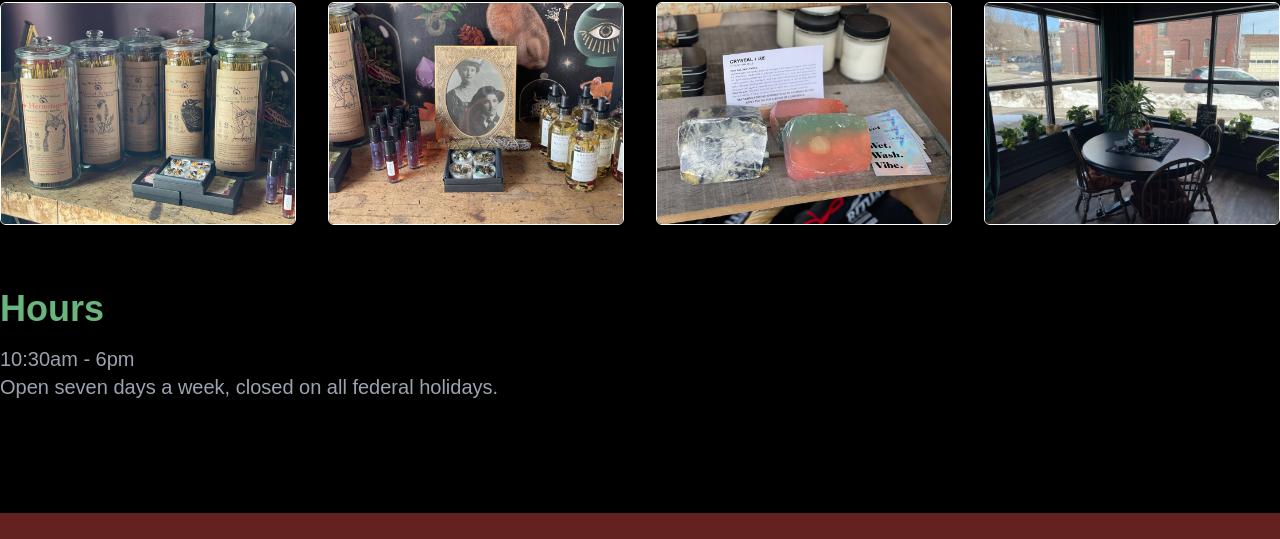
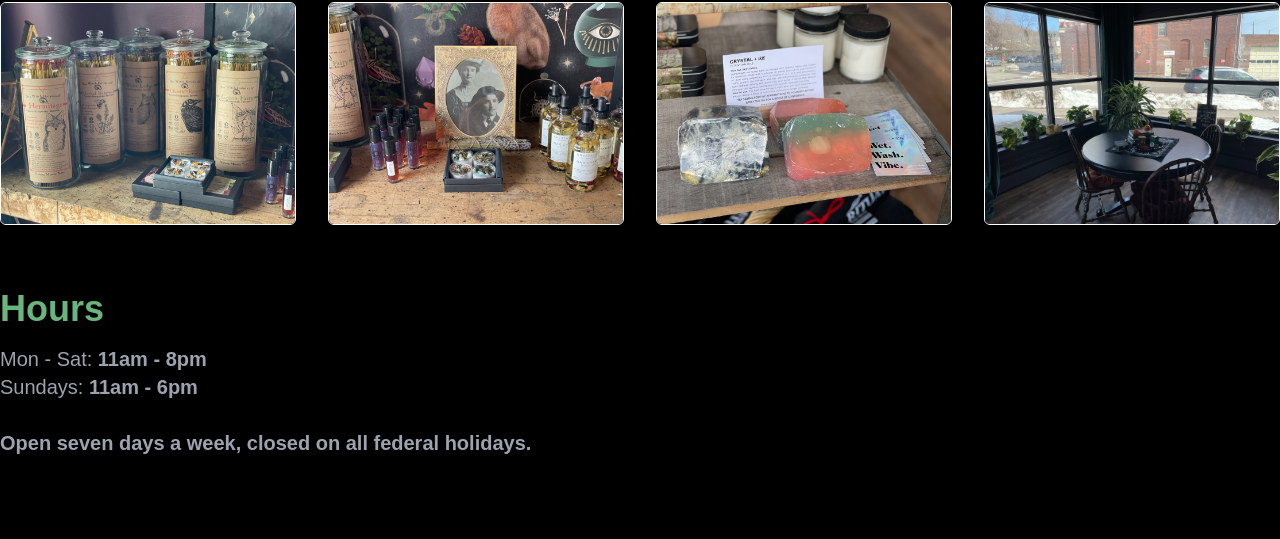
Before and after one commit to tridean/ritual-salad, a plain HTML site: page index.html in a window 1280 px wide. Shown: the part 1362-1901 px from the top of the page. Drawn offline with nearby package versions, Linux system fonts and the light colour scheme.

Commit message:
updated hours

```diff
--- a/index.html
+++ b/index.html
@@ -110,7 +110,7 @@
         <section class="container mx-auto mt-8 flex pb-20">
             <div class="py-8">
                 <h2 class="text-3xl md:text-4xl font-semibold text-gold">Hours</h2>
-                <p class="mt-4 text-lg md:text-xl text-gray-400">10:30am - 6pm <br> Open seven days a week, closed on all federal holidays.</p>
+                <p class="mt-4 text-lg md:text-xl text-gray-400">Mon - Sat: <b>11am - 8pm </b><br>Sundays: <b>11am - 6pm <br> <br> Open seven days a week, closed on all federal holidays.</p>
             </div>
         </section>
 
```
